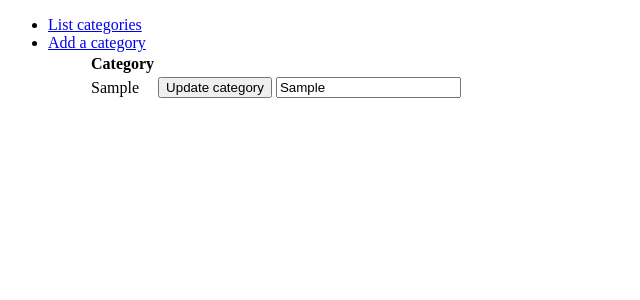
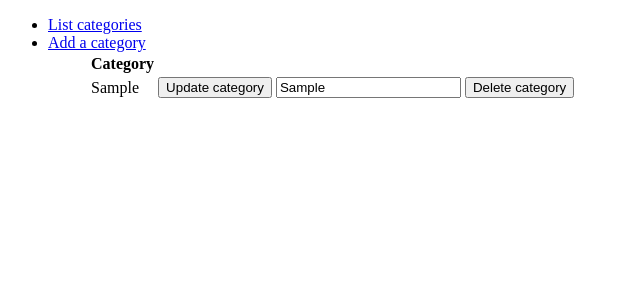
Before and after one commit to outisa/Ostoskassi, a Flask app: page /category in a window 1280 px wide. Shown: the top 300 px of the page, without its empty margins (0-640 px from the left). Run offline with Flask 2, Linux system fonts and the light colour scheme; tables that the repository leaves empty hold one stand-in row (values such as "Sample post"); parts of the project's set-up code (start-up, migrations or seed data) failed here and were passed over.

Commit message:
Poistominaisuus ja käyttäjän liittäminen kategoriaan

```diff
--- a/application/category/models.py
+++ b/application/category/models.py
@@ -5,5 +5,7 @@ class Category(db.Model):
 
     category = db.Column(db.String(150), nullable=False)
 
+    account_id = db.Column(db.Integer, db.ForeignKey('account.id'), nullable=False)
+
     def __init__(self, category):
         self.category = category
--- a/application/category/views.py
+++ b/application/category/views.py
@@ -1,4 +1,5 @@
 from flask import redirect, render_template, request, url_for
+from flask_login import login_required, current_user
 
 from application import app, db
 from application.category.models import Category
@@ -9,10 +10,20 @@ def category_index():
     return render_template("category/listCategories.html", shoppingBag = Category.query.all())
 
 @app.route("/category/newCategory/")
+@login_required
 def category_form():
     return render_template("category/newCategory.html", form = CategoryForm())
 
+@app.route("/category/delete/<categoryId>", methods=["POST"])
+@login_required
+def category_delete(categoryId):
+    t = Category.query.get(categoryId)
+    db.session().delete(t)
+    db.session().commit()
+    return redirect(url_for("category_index"))
+
 @app.route("/category/<categoryId>/", methods=["POST", "GET"])
+@login_required
 def category_update(categoryId):
     uusi = request.form.get("newcategory")
     t = Category.query.get(categoryId)
@@ -22,13 +33,14 @@ def category_update(categoryId):
     return redirect(url_for("category_index"))
 
 @app.route("/category/", methods=["POST"])
+@login_required
 def category_create():
     form = CategoryForm(request.form)
     if not form.validate():
         return render_template("category/newCategory.html", form = form)
 
     t = Category(form.category.data)
-
+    t.account_id = current_user.id
 
     db.session().add(t)
     db.session().commit()
--- a/application/templates/category/listCategories.html
+++ b/application/templates/category/listCategories.html
@@ -15,6 +15,10 @@
           <input type="text" value="{{ category.category }}" name="newcategory"/>
         </form>
       </td>
+      <td>
+        <form method="POST" action="{{ url_for('category_delete', categoryId=category.id) }}">
+          <input type="submit" value="Delete category"/>
+        </form>
     </tr>
     {% endfor %}
   </table>
--- a/application/templates/index.html
+++ b/application/templates/index.html
@@ -2,6 +2,7 @@
 
 {% block body %}
   <p>
-    Start with adding a new category!
+     Let's get started! If you are already logged in, start with adding a new category.
+     If you are not logged in, login or create an account first.
   </p>
 {% endblock %}
```
